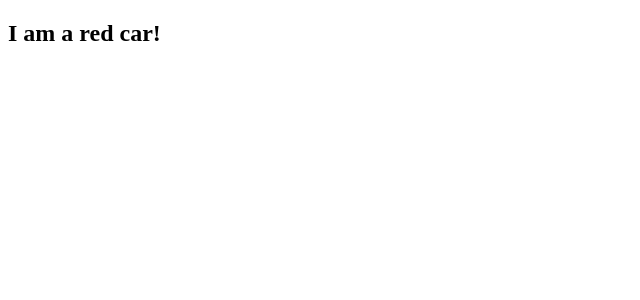
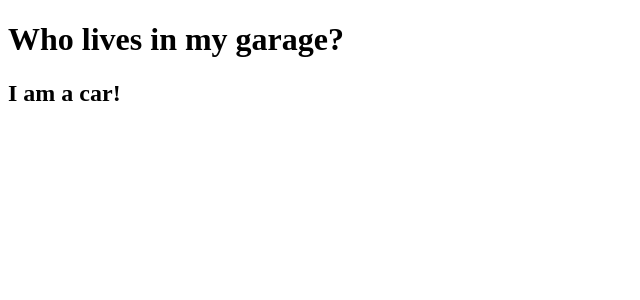
Before and after one commit to mmdmthr/learn-react, a React (Create React App) app: page / in a window 1280 px wide. Shown: the top 300 px of the page, without its empty margins (0-640 px from the left). Built offline with nearby package versions, Linux system fonts and the light colour scheme.

Commit message:
component in component

```diff
--- a/src/index.js
+++ b/src/index.js
@@ -1,9 +1,18 @@
 import React from 'react';
 import ReactDOM from 'react-dom/client';
 
-function Car(props) {
-    return <h2>I am a {props.color} car!</h2>
+function Car() {
+    return <h2>I am a car!</h2>
+}
+
+function Garage() {
+    return (
+        <>
+        <h1>Who lives in my garage?</h1>
+        <Car />
+        </>
+    )
 }
 
 const root = ReactDOM.createRoot(document.getElementById('root'));
-root.render(<Car color="red"/>);
+root.render(<Garage />);
```
